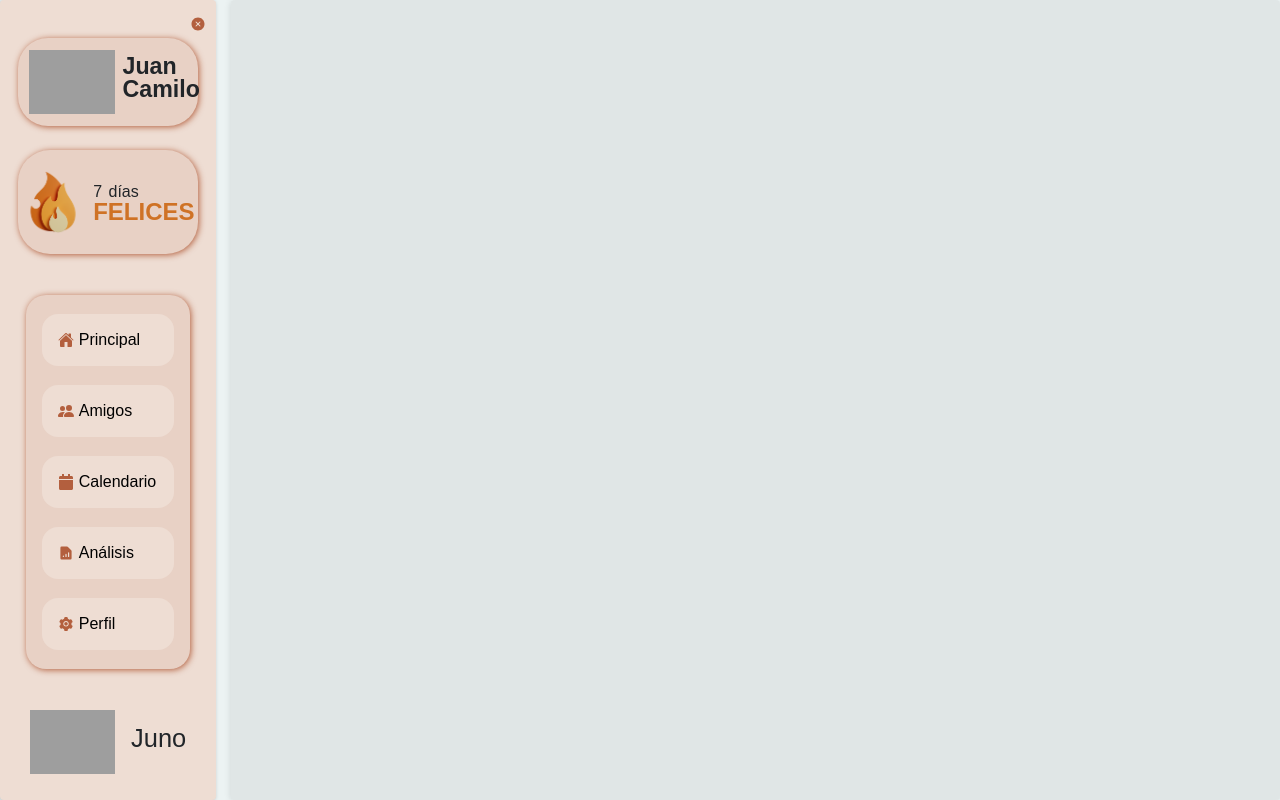
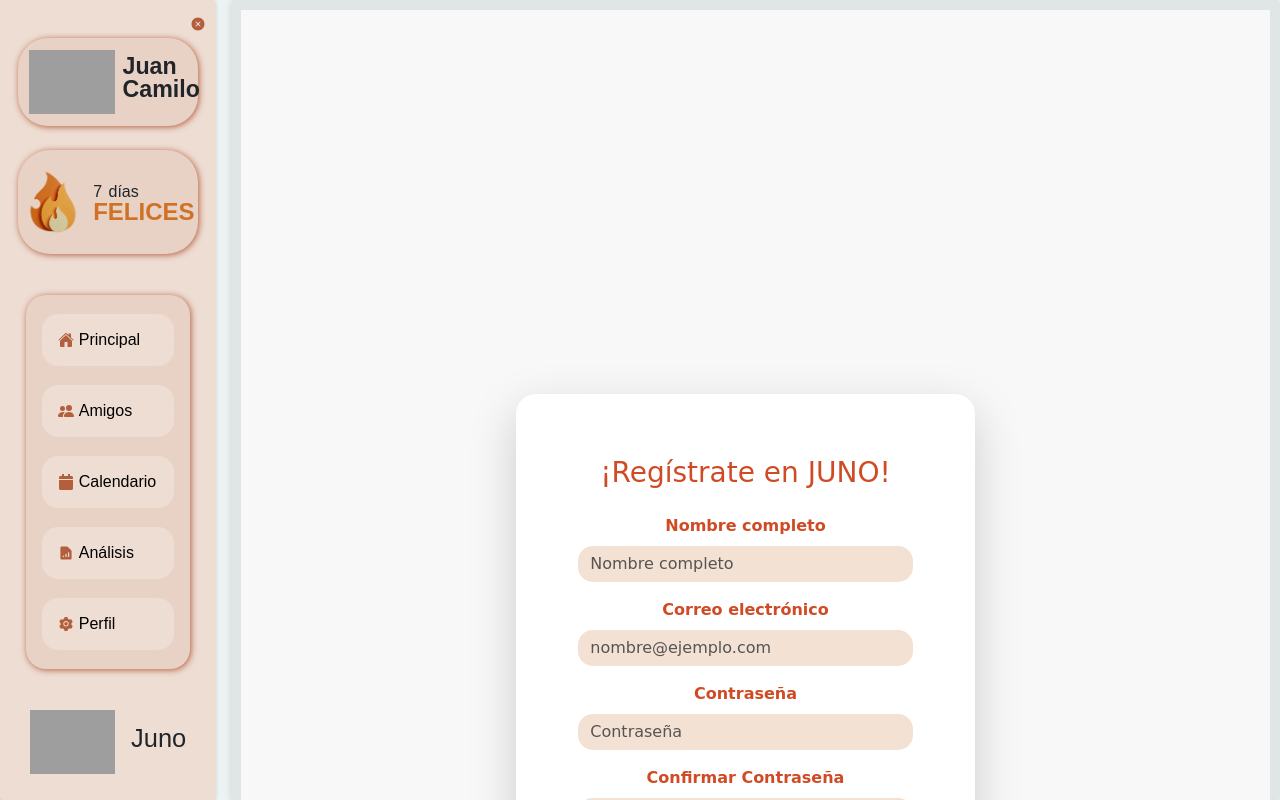
Before and after one commit to JuanCa-16/junoWEB, a React (Vite) app: page /registro in a window 1280 px wide. Shown: the top 800 px of the page. Built offline with nearby package versions, Linux system fonts and the light colour scheme; grey boxes are pictures that could not be loaded.

Commit message:
ruta registro

```diff
--- a/src/App.jsx
+++ b/src/App.jsx
@@ -6,6 +6,7 @@ import Analisis from './paginas/analisis';
 import Perfil from './paginas/perfil';
 import Login from './paginas/login';
 import Sidebar from './componentes/sidebar';
+import Registro from './paginas/registro';
 import { useLocation } from 'react-router-dom';
 import { useEffect } from 'react';
 import { useState } from 'react';
@@ -29,6 +30,7 @@ function App() {
               <Route path="/analisis" element={<Analisis />}></Route>
               <Route path="/perfil" element={<Perfil />}></Route>
               <Route path="/login" element={<Login />}></Route>
+              <Route path="/registro" element={<Registro />}></Route>
           </Routes>
         </div>
       </div>
--- a/src/paginas/Registro.jsx
+++ b/src/paginas/Registro.jsx
@@ -2,7 +2,7 @@ import React, { useState } from 'react';
 import 'bootstrap/dist/css/bootstrap.min.css';
 import 'bootstrap-icons/font/bootstrap-icons.css';
 
-function Register() {
+const registro = () => {
   const [name, setName] = useState('');
   const [email, setEmail] = useState('');
   const [password, setPassword] = useState('');
@@ -147,4 +147,4 @@ function Register() {
   );
 }
 
-export default Register;
+export default registro;
--- a/src/paginas/login.jsx
+++ b/src/paginas/login.jsx
@@ -38,7 +38,7 @@ const login = () => {
 
           <form onSubmit={handleSubmit}>
               <div className="d-flex justify-content-center mb-3" style={{ fontFamily: 'Comic Sans MS', color: '#D04B24' }}>
-                <span>¿Aún no tienes una cuentaaa?&nbsp;</span>
+                <span>¿Aún no tienes una cuenta?&nbsp;</span>
                 <Link to="/registro" style={{ color: '#D04B24', textDecoration: 'underline' }}>
                   Regístrate
                 </Link>
```
